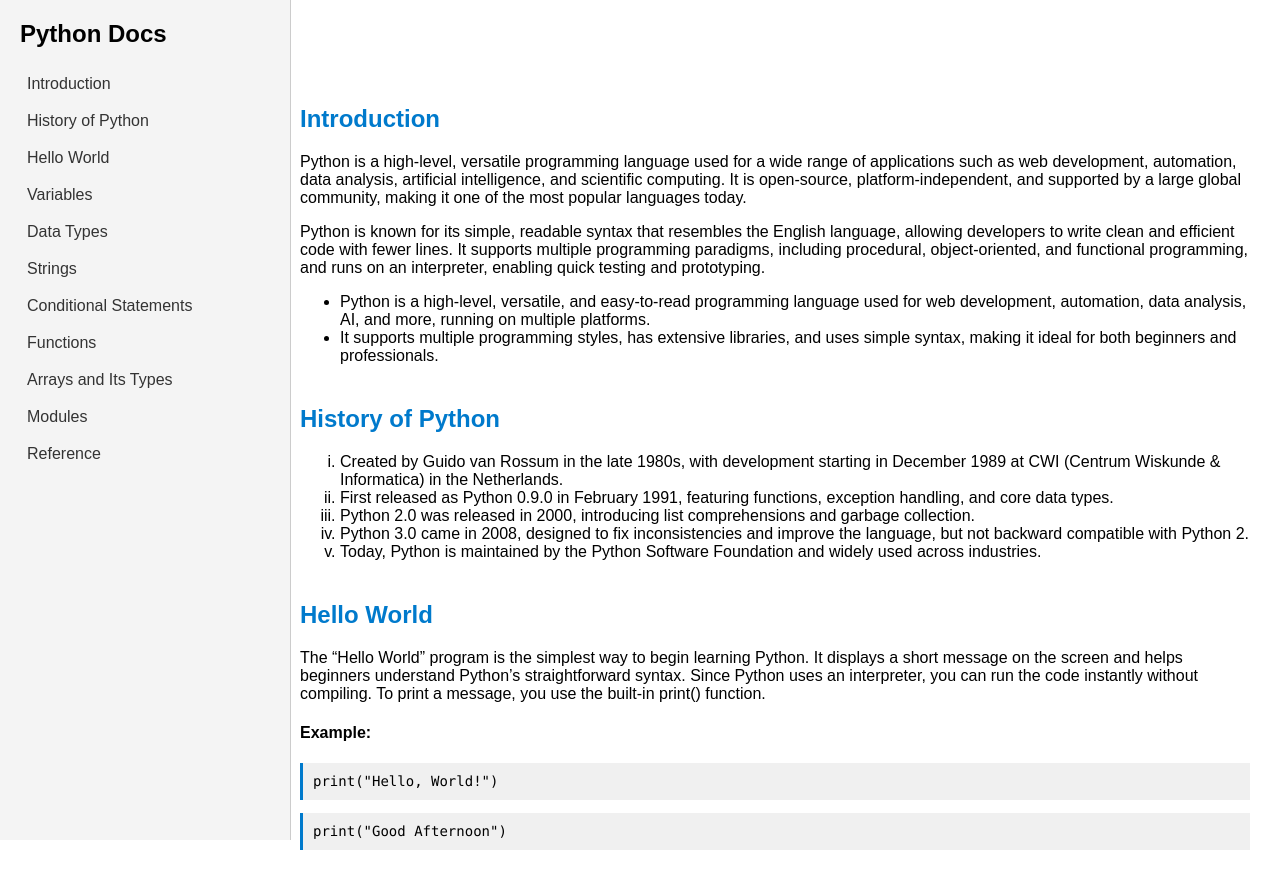
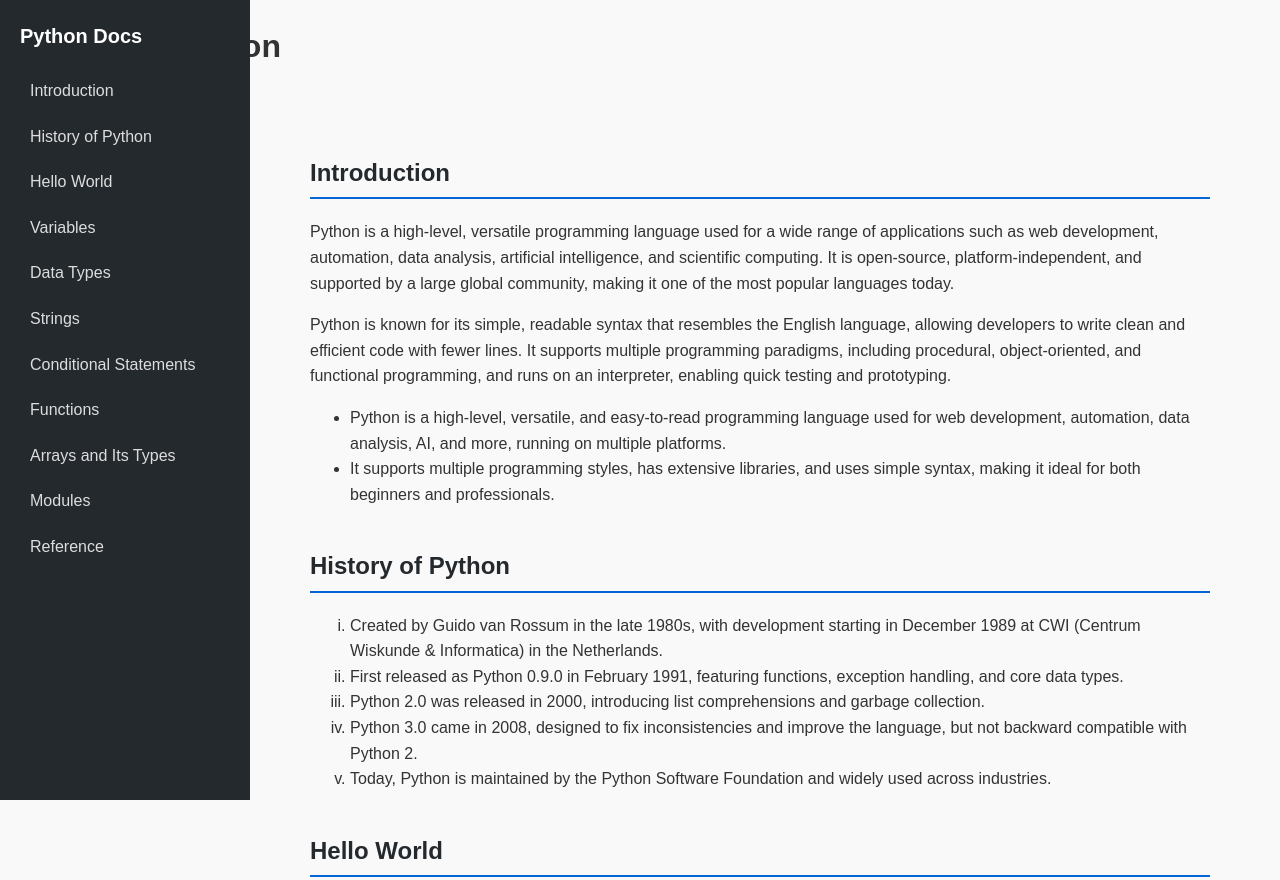
Before and after one commit to udayreddy-86/technical-documentation-page, a plain HTML site: page index.html in a window 1280 px wide. Shown: the top 880 px of the page. Drawn offline with Linux system fonts and the light colour scheme.

Commit message:
styles.css

```diff
--- a/styles.css
+++ b/styles.css
@@ -1,74 +1,86 @@
-body, html {
-  margin: 5px;
-  padding: 0;
-  font-family: Arial, sans-serif;
+
+body {
+  margin: 0;
+  font-family: Arial, Helvetica, sans-serif;
+  line-height: 1.6;
+  background-color: #f9f9f9;
+  color: #333;
 }
 
-#navbar{
-  position:fixed;
-  top:0;
-  left:0;
-  width:250px;
-  height:100%;
-  background-color: #f4f4f4;
-  border-right:#ccc solid 1px;
-  padding:20px;
-  overflow-y:auto;
+/* Sidebar Navigation */
+#navbar {
+  position: fixed;
+  top: 0;
+  left: 0;
+  width: 250px;
+  height: 100%;
+  background: #24292e; /* GitHub dark gray */
+  padding: 20px;
+  box-sizing: border-box;
+  overflow-y: auto;
 }
-#navbar header{
-  font-size:1.5rem;
-  font-weight:bold;
-  margin-bottom:20px;
+
+#navbar header {
+  font-size: 20px;
+  font-weight: bold;
+  color: #fff;
+  margin-bottom: 20px;
 }
-#navbar a{
-  display:block;
-  color:#333;
-  text-decoration:none;
-  margin-bottom:5px;
-  padding:7px;
-  border-radius:4px;
-  transition:background 0.3s;
+
+#navbar .nav-link {
+  display: block;
+  color: #ddd;
+  text-decoration: none;
+  margin: 8px 0;
+  padding: 6px 10px;
+  border-radius: 5px;
+  transition: background 0.3s ease;
 }
-#navbar a:hover{
-  background-color: #ddd;
+
+#navbar .nav-link:hover {
+  background: #0366d6; /* GitHub blue */
+  color: #fff;
 }
-#navbar a:active{
-  background-color:lightblue;
+
+/* Main Content Area */
+#main-doc {
+  margin-left: 270px; /* leave space for sidebar */
+  padding: 20px 40px;
+  max-width: 900px;
 }
-#main-doc{
-  margin-left:270px;
-  padding:20px;
+
+#main-doc header h2 {
+  border-bottom: 2px solid #0366d6;
+  padding-bottom: 5px;
+  margin-top: 40px;
+  color: #24292e;
 }
-  .main-section{
-  margin-bottom:40px;
+
+#main-doc pre {
+  background: #eee;
+  padding: 10px;
+  border-radius: 6px;
+  overflow-x: auto;
 }
-.main-section h2{
-  color:#007acc;
-  margin-top:0;
+
+/* Footer */
+footer {
+  text-align: center;
+  margin: 40px 0;
+  font-size: 14px;
+  color: #777;
 }
-pre{
-  background-color:#f0f0f0;
-  overflow-x:auto;
-  border-left:solid 3px #007acc;
-  padding:10px;
-}
-code{
-  font-family:Consolas, monospace;
-  font-size:14px;
-}
-@media screen and (max-width:768px){
-  #navbar{
-    position:relative;
-    width:100%;
-     height: auto;
-    border-right: none;
+
+/* Responsive Design */
+@media screen and (max-width: 768px) {
+  #navbar {
+    position: relative;
+    width: 100%;
+    height: auto;
   }
+
   #main-doc {
     margin-left: 0;
+    padding: 15px;
   }
 }
-footer{
-  color:rgb(219, 87, 87);
-  text-align:left;
-  font-weight:light;
-}
```
